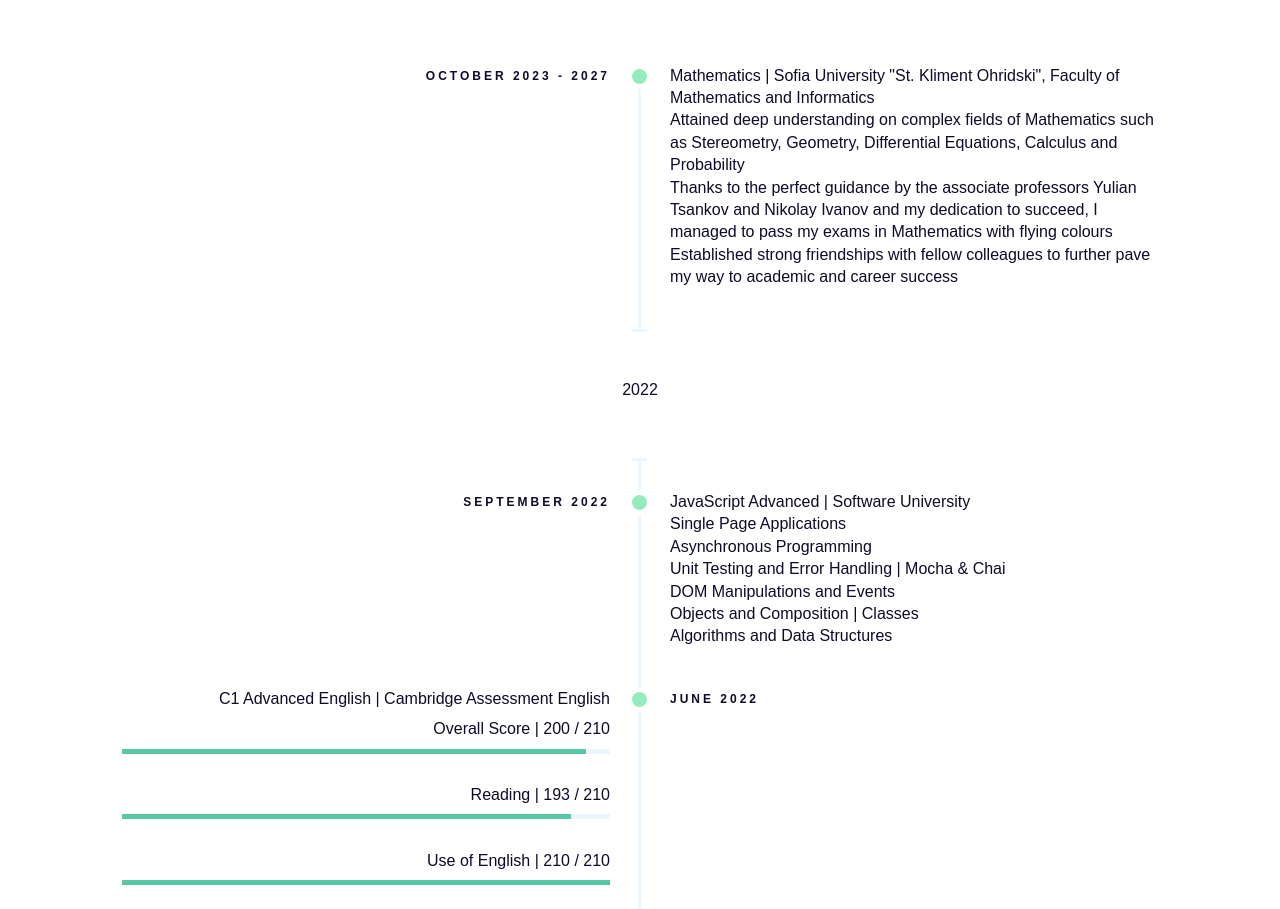
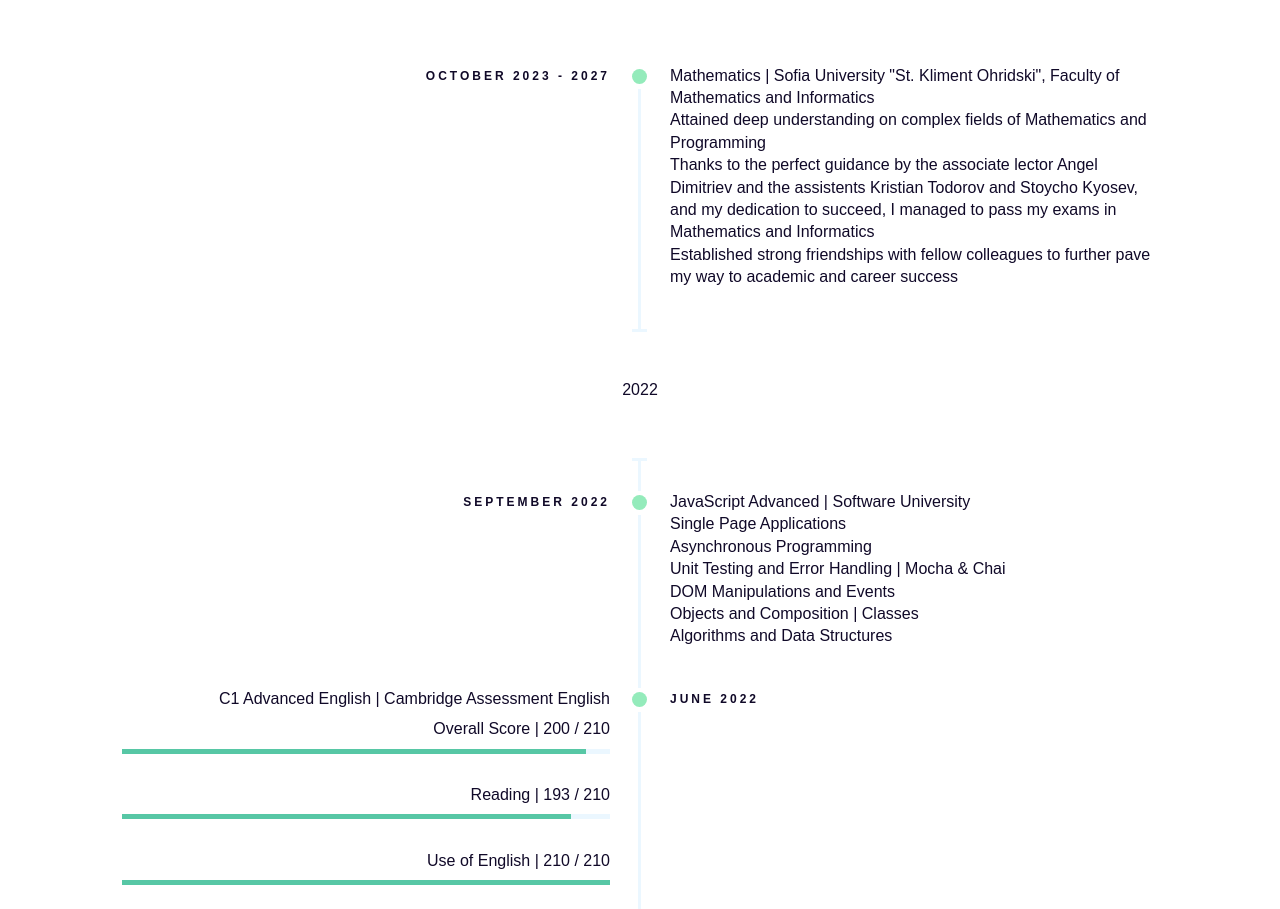
Before and after one commit to Deirror/aangelov-portfolio, a Next.js app: page / in a window 1280 px wide. Shown: the part 1613-2522 px from the top of the page. Built offline with nearby package versions, Linux system fonts and the light colour scheme.

Commit message:
add fmi certf

```diff
--- a/components/Certification.tsx
+++ b/components/Certification.tsx
@@ -50,13 +50,11 @@ const Certification = () => {
                             <h3 className="timeline-title">Mathematics | Sofia University &quot;St. Kliment Ohridski&quot;, Faculty of Mathematics and Informatics</h3>
                             <div>
                                 Attained deep understanding on complex fields
-                                of Mathematics such as Stereometry, Geometry,
-                                Differential Equations, Calculus and Probability <br />
+                                of Mathematics and Programming<br />
                                 Thanks to the perfect guidance by the
-                                associate professors Yulian Tsankov and
-                                Nikolay Ivanov and my dedication to succeed,
-                                I managed to pass my exams in Mathematics
-                                with flying colours <br />
+                                associate lector Angel Dimitriev and the assistents
+                                Kristian Todorov and Stoycho Kyosev, and my dedication to succeed,
+                                I managed to pass my exams in Mathematics and Informatics<br />
                                 Established strong friendships with fellow
                                 colleagues to further pave my way to
                                 academic and career success
```
